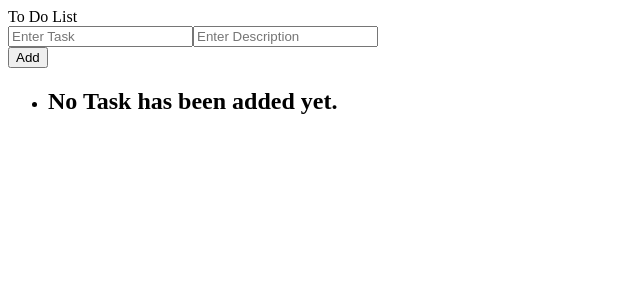
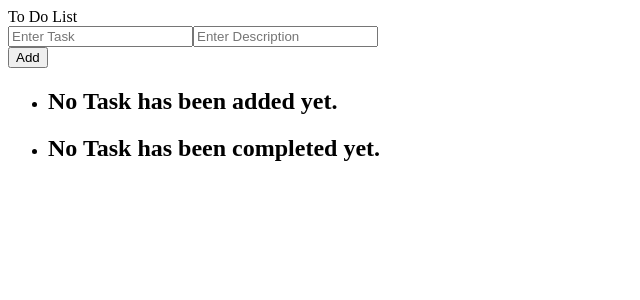
Before and after one commit to sarmadhamdani02/To-Do-App, a Next.js app: page / in a window 1280 px wide. Shown: the top 300 px of the page, without its empty margins (0-640 px from the left). Built offline with nearby package versions, Linux system fonts and the light colour scheme.

Commit message:
tried adding new feature

```diff
--- a/app/globals.css
+++ b/app/globals.css
@@ -80,6 +80,18 @@ button:active{
   outline: 1.5px solid #4503b0;
 }
 
+.completed-tasks{
+  margin: 20px 40px;
+  padding: 20px 40px;
+  border: 1px solid #14b003;
+  border-radius: 15px;
+  color: #111111;
+}
+
+.completed-tasks:hover{
+  outline: 1.5px solid #14b003;
+}
+
 .task{
   display: flex;
   justify-content: space-around;
@@ -118,15 +130,6 @@ button:active{
 
 }
 
-.completed-tasks{
-  flex-direction: column;
-  height: 20vw;
-  display: flex;
-  justify-content: center;
-  align-items: center;
-  gap: 40px;
-  /* display: none; */
-}
 
 ::-webkit-scrollbar{
   width: 10px;
--- a/app/page.js
+++ b/app/page.js
@@ -8,14 +8,25 @@ const page = () => {
 
   const [taskName, settaskName] = useState("");
   const [taskDesc, settaskDesc] = useState("");
+
+  let [completedTasks, setcompletedTasks] = useState("")
   let [taskPanel, settaskPanel] = useState([]);
+  let [compPanel, setcompPanel] = useState([]);
   let renderTask = <h2 className=' text-red-600'>No Task has been added yet.</h2>
+  let renderComptask = <h2 className=' text-red-600'>No Task has been completed yet.</h2>
   let [taskID, settaskID] = useState(-1);
 
   const deleteTask = (i) => {
     let copyTaskArray = [...taskPanel];
-    copyTaskArray.splice(i,1);
+    completedTasks = copyTaskArray.splice(i,1);
     settaskPanel(copyTaskArray);
+  }
+
+  const completeTask = (i) => {
+    let copyTaskArray = [...taskPanel];
+    completedTasks = copyTaskArray.splice(i,1);
+    let copyCompArray = [...completeTask, completeTask];
+    compPanel(copyCompArray);
   }
 
   if (taskPanel.length > 0) {
@@ -26,6 +37,19 @@ const page = () => {
         <h1>{t.taskName}</h1>
         <h3>{t.taskDesc}</h3>
         <button className='delete-btn' onClick={() => {deleteTask(i)}}>Delete</button>
+        <button className='comp-btn' onClick={() => {completeTask(i)}}>Done</button>
+      </div>
+    )
+  });
+}
+
+  if (compPanel.length > 0) {
+
+  renderTask = compPanel.map((t, i) => { // arguments: target and index repectively
+    return (
+      <div key={i} className="task">
+        <h1>{t.taskName}</h1>
+        <h3>{t.taskDesc}</h3>
       </div>
     )
   });
@@ -64,7 +88,11 @@ const page = () => {
         </div>
 
         <div className="completed-tasks">
-
+            <ul>
+              <li>
+                {renderComptask}
+              </li>
+            </ul>
         </div>
         </div>
       </>
```
